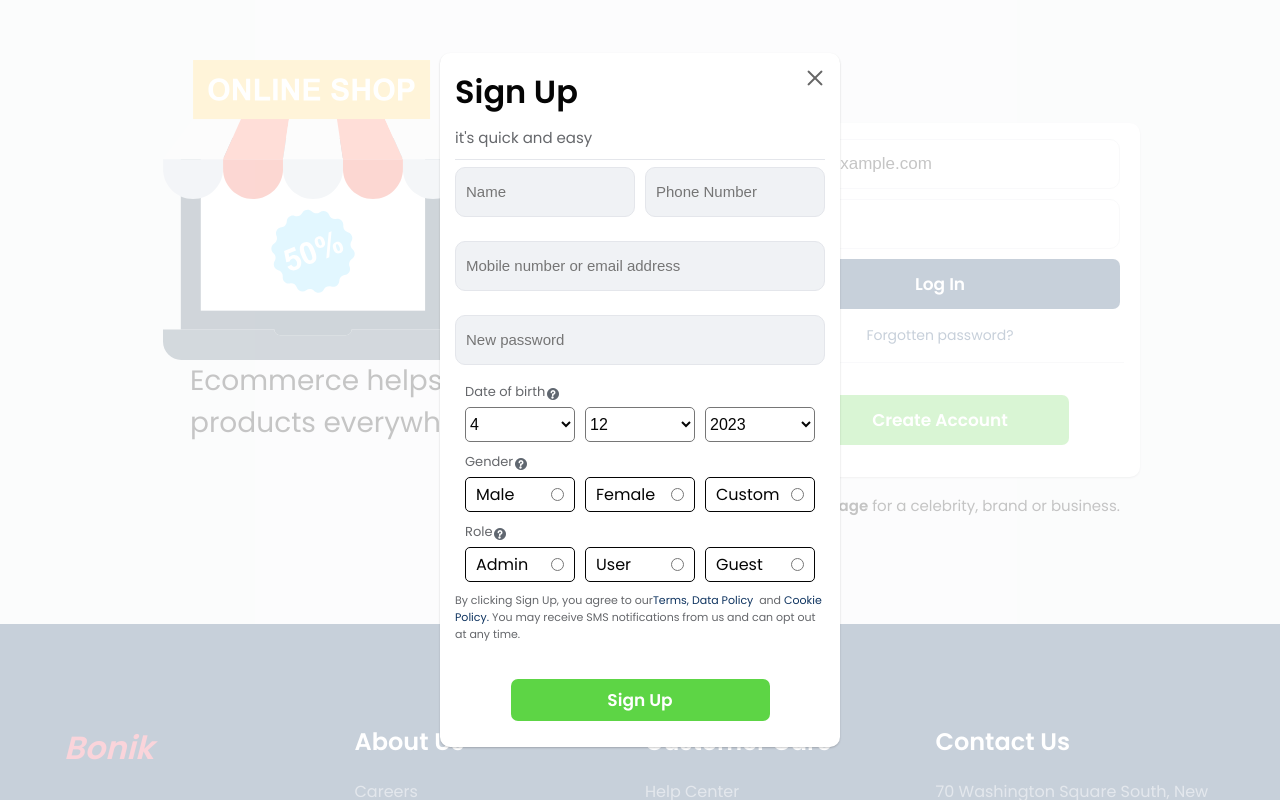
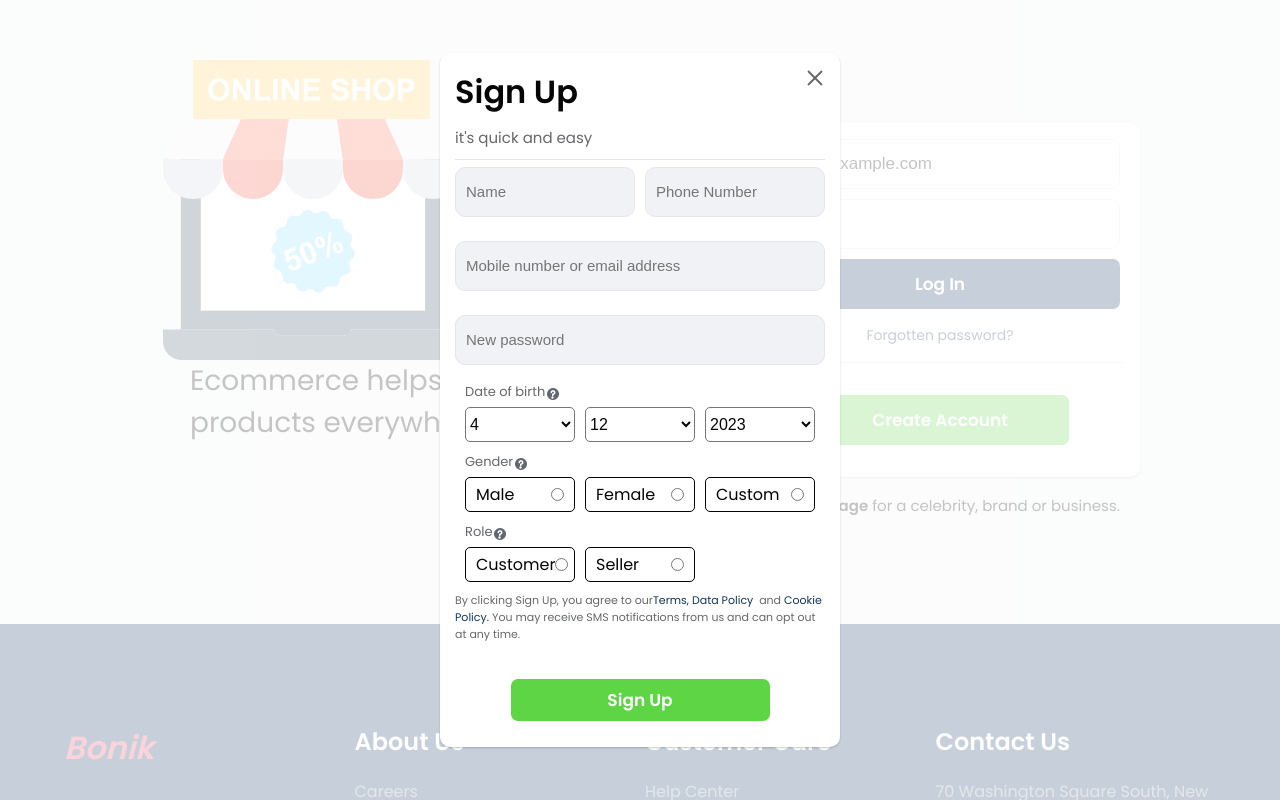
Before and after one commit to trumpnguyen37/Website_Ecommerce, a React (Create React App) app in the folder frontend/: page /login in a window 1280 px wide. Both pictures are taken after typing "name@example.com", "Sample123" into the empty fields and a click on the button "Create Account". Shown: the top 800 px of the page. Built offline with nearby package versions, Linux system fonts and the light colour scheme.

Commit message:
update field for account be

```diff
--- a/frontend/src/components/login/RoleSelect.js
+++ b/frontend/src/components/login/RoleSelect.js
@@ -15,33 +15,23 @@ export default function RoleSelect({ handleRegisterChange, roleError }) {
       className="reg_grid"
       style={{ marginBottom: `${roleError && !view3 ? "70px" : "0"}` }}
     >
-      <label htmlFor="admin">
-        Admin
+      <label htmlFor="customer">
+        Customer
         <input
           type="radio"
           name="role"
-          id="admin"
-          value="admin"
+          id="customer"
+          value="customer"
           onChange={handleRegisterChange}
         />
       </label>
-      <label htmlFor="user">
-        User
+      <label htmlFor="seller">
+        Seller
         <input
           type="radio"
           name="role"
-          id="user"
-          value="user"
-          onChange={handleRegisterChange}
-        />
-      </label>
-      <label htmlFor="guest">
-        Guest
-        <input
-          type="radio"
-          name="role"
-          id="guest"
-          value="guest"
+          id="seller"
+          value="seller"
           onChange={handleRegisterChange}
         />
       </label>
```
Also changed, not shown: 2 other files (tests, documents, lock files or other folders).
